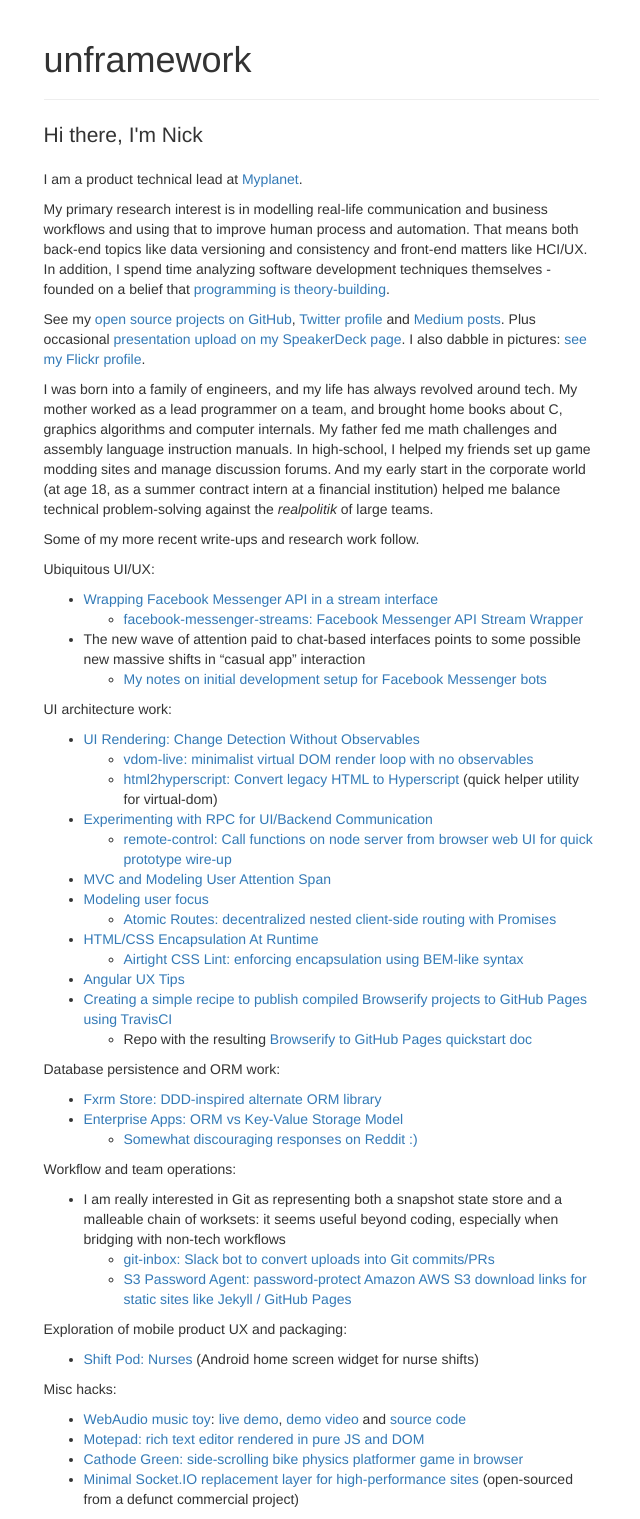
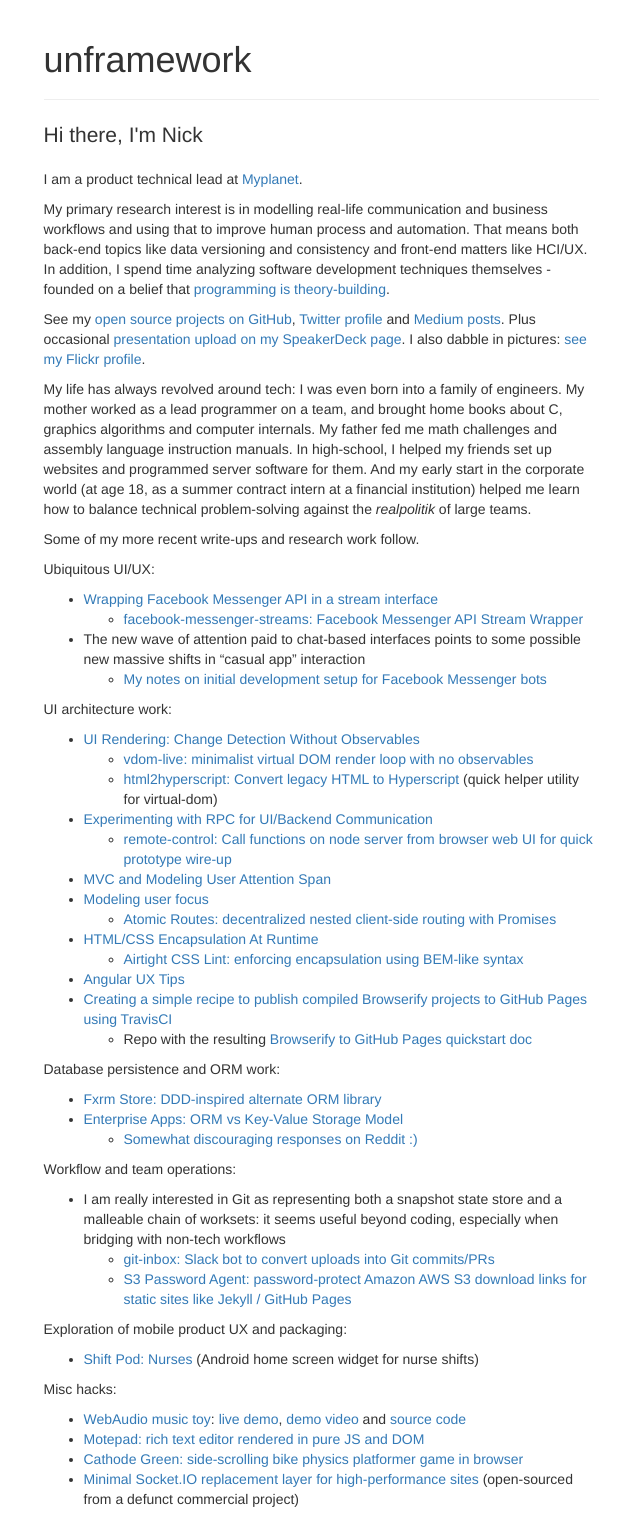
Before and after one commit to unframework/unframework-website, a Jekyll site: the page built from index.md, in a window 1280 px wide. Shown: the whole page, without its empty margins (319-959 px from the left). Built offline with Jekyll 4.4.1, drawn with Linux system fonts in a browser that asks for light colours.

Commit message:
Tweak bio copy

```diff
--- a/index.md
+++ b/index.md
@@ -9,7 +9,7 @@
 
 See my [open source projects on GitHub](https://github.com/unframework), [Twitter profile](https://twitter.com/unframework) and [Medium posts](https://medium.com/@unframework). Plus occasional [presentation upload on my SpeakerDeck page](https://speakerdeck.com/unframework). I also dabble in pictures: [see my Flickr profile](https://www.flickr.com/photos/nickmatantsev/).
 
-I was born into a family of engineers, and my life has always revolved around tech. My mother worked as a lead programmer on a team, and brought home books about C, graphics algorithms and computer internals. My father fed me math challenges and assembly language instruction manuals. In high-school, I helped my friends set up game modding sites and manage discussion forums. And my early start in the corporate world (at age 18, as a summer contract intern at a financial institution) helped me balance technical problem-solving against the *realpolitik* of large teams.
+My life has always revolved around tech: I was even born into a family of engineers. My mother worked as a lead programmer on a team, and brought home books about C, graphics algorithms and computer internals. My father fed me math challenges and assembly language instruction manuals. In high-school, I helped my friends set up websites and programmed server software for them. And my early start in the corporate world (at age 18, as a summer contract intern at a financial institution) helped me learn how to balance technical problem-solving against the *realpolitik* of large teams.
 
 Some of my more recent write-ups and research work follow.
 
```
